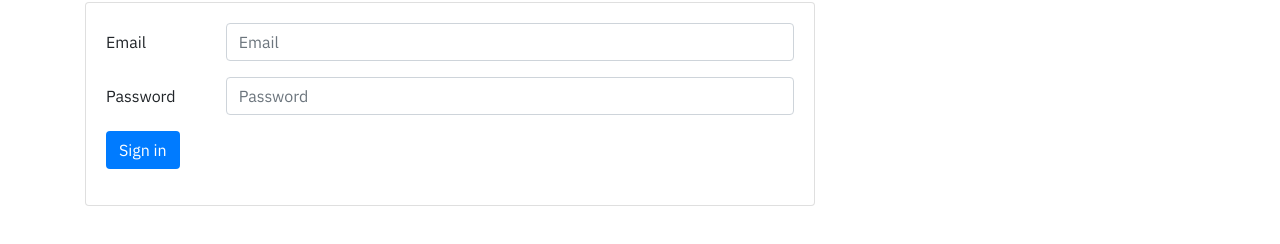
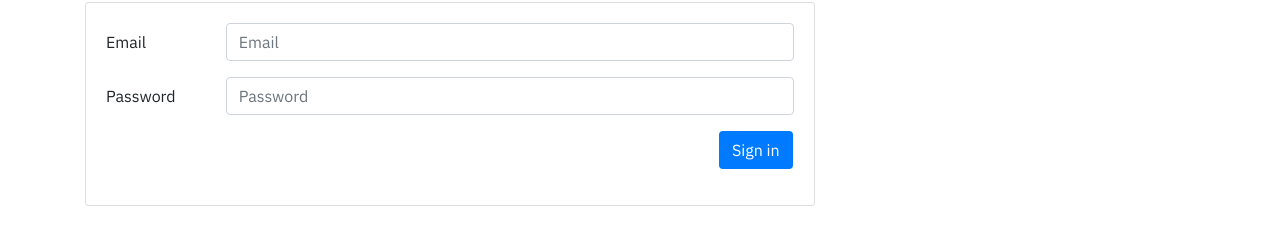
Before and after one commit to kaleidostoni/the-data-pub, a website: page views/login-empresa.html in a window 1280 px wide. Shown: the part 142-386 px from the top of the page. Drawn offline with nearby package versions, Linux system fonts and the light colour scheme.

Commit message:
Agregando botón right

```diff
--- a/css/modern-business.css
+++ b/css/modern-business.css
@@ -58,3 +58,12 @@ font-size: 50px;
 .logo-principal{
 
 }
+
+.btn-right {
+
+}
+
+
+.pull-right {
+  margin-left: 613px;
+}
--- a/views/login-empresa.html
+++ b/views/login-empresa.html
@@ -79,7 +79,7 @@
                       </div>
                       <div class="form-group row">
                         <div class="col-sm-10">
-                          <button type="submit" class="btn btn-primary">Sign in</button>
+                          <button type="submit" class="btn btn-right pull-right btn-primary">Sign in</button>
                         </div>
                       </div>
                     </form>
```
